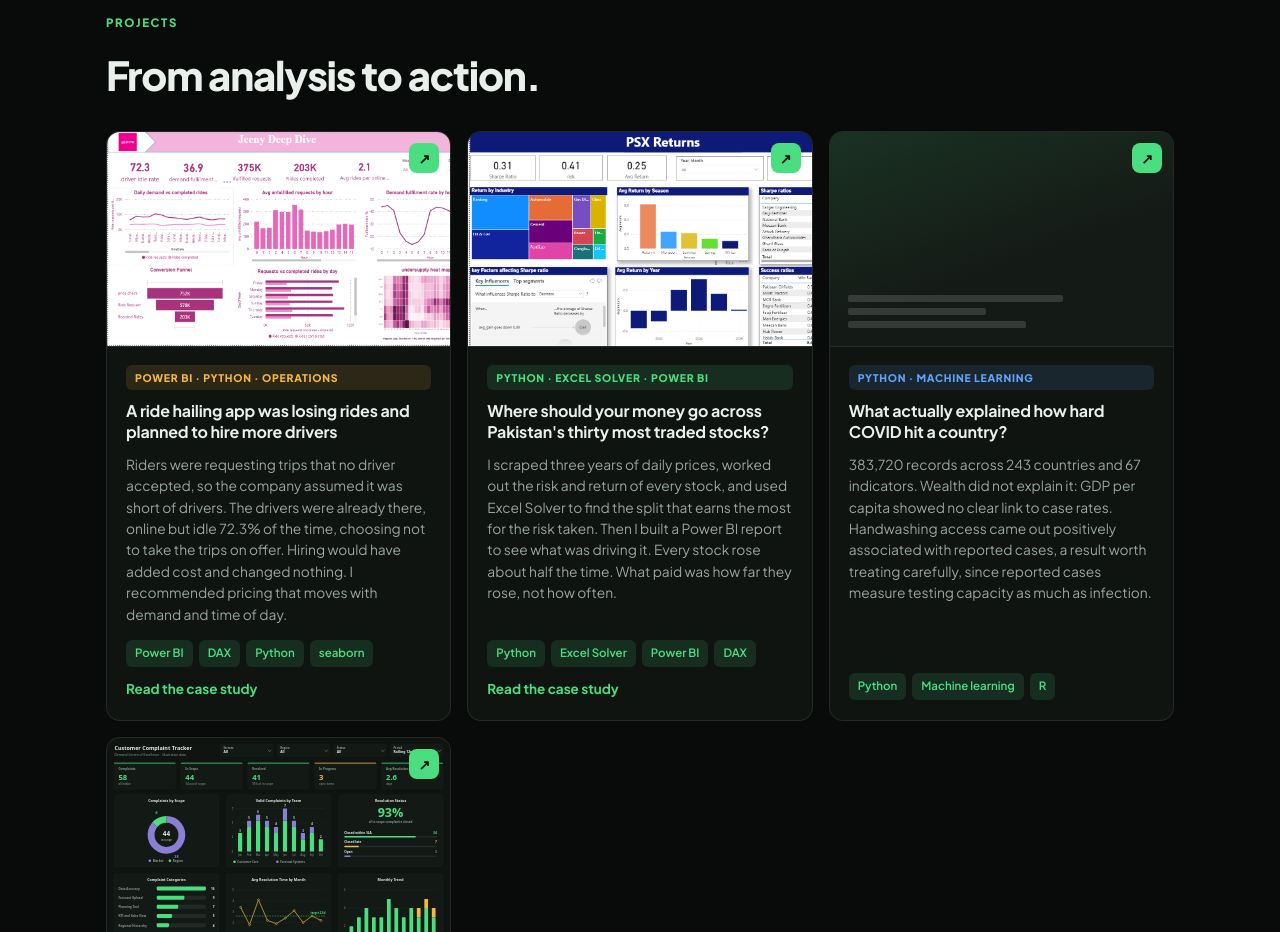
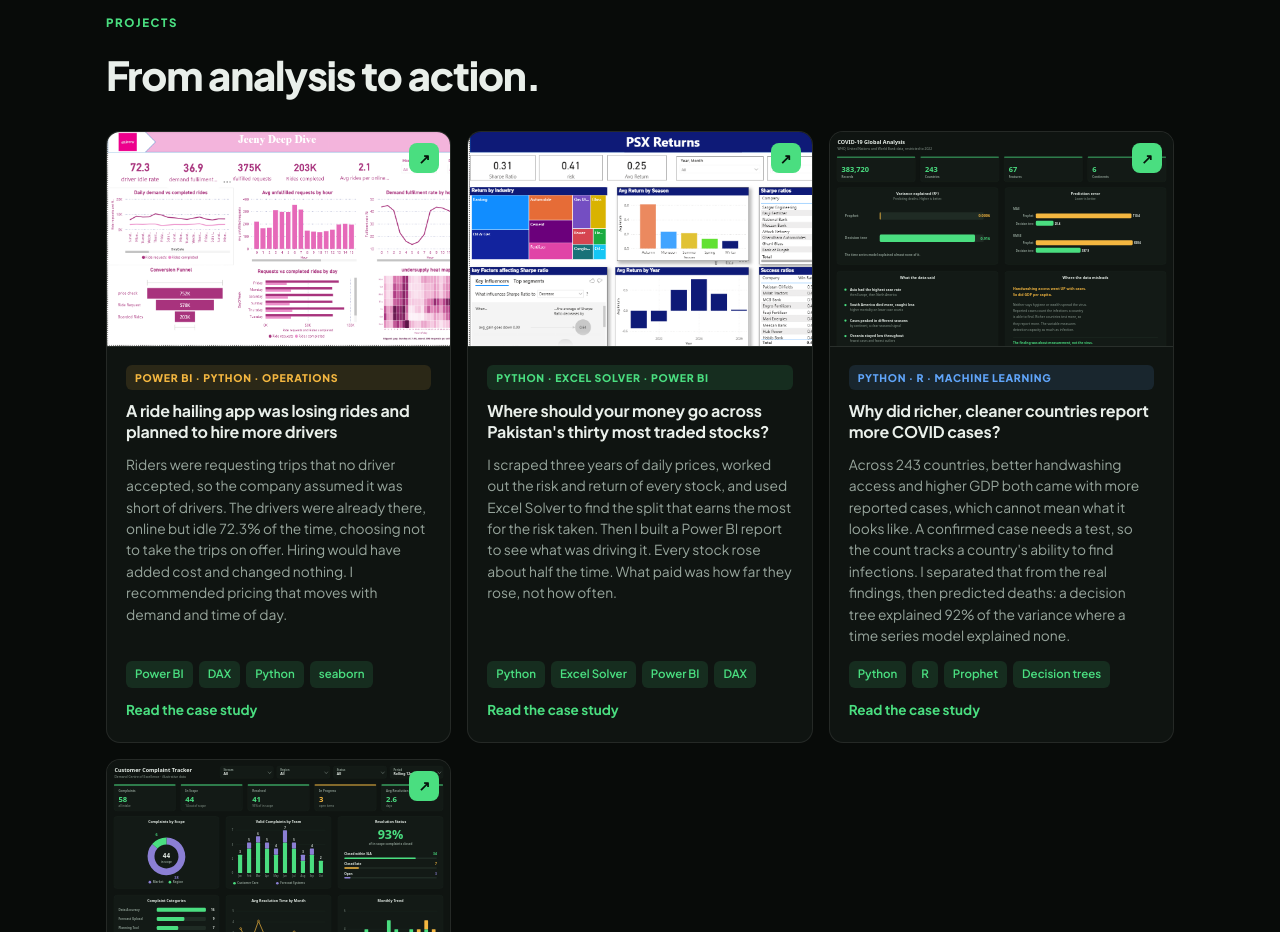
Before and after one commit to Mharis-khan/portfolio, a plain HTML site: page index.html in a window 1280 px wide. Shown: the part 3820-4752 px from the top of the page. Drawn offline with Linux system fonts and the light colour scheme.

Commit message:
Update index.html

```diff
--- a/index.html
+++ b/index.html
@@ -326,14 +326,15 @@ footer{padding:26px 0;border-top:1px solid var(--line);font-size:13px;color:var(
       </article>
       <article class="pcard">
         <div class="shot">
-          <div class="fake"><b></b><b></b><b></b></div>
-          <a class="open" href="https://github.com/Mharis-khan" target="_blank" rel="noopener" aria-label="Open COVID analysis project">&#8599;</a>
+          <img src="assets/covid-analysis.svg" alt="COVID-19 analysis summary showing dataset scale, model comparison and the testing capacity finding">
+          <a class="open" href="covid.html" aria-label="Read the COVID-19 case study">&#8599;</a>
         </div>
         <div class="pbody">
-          <span class="tag t-blue">PYTHON &middot; MACHINE LEARNING</span>
-          <h3>What actually explained how hard COVID hit a country?</h3>
-          <p>383,720 records across 243 countries and 67 indicators. Wealth did not explain it: GDP per capita showed no clear link to case rates. Handwashing access came out positively associated with reported cases, a result worth treating carefully, since reported cases measure testing capacity as much as infection.</p>
-          <div class="tools"><span>Python</span><span>Machine learning</span><span>R</span></div>
+          <span class="tag t-blue">PYTHON &middot; R &middot; MACHINE LEARNING</span>
+          <h3>Why did richer, cleaner countries report more COVID cases?</h3>
+          <p>Across 243 countries, better handwashing access and higher GDP both came with more reported cases, which cannot mean what it looks like. A confirmed case needs a test, so the count tracks a country's ability to find infections. I separated that from the real findings, then predicted deaths: a decision tree explained 92% of the variance where a time series model explained none.</p>
+          <div class="tools"><span>Python</span><span>R</span><span>Prophet</span><span>Decision trees</span></div>
+          <a href="covid.html" style="font-size:13.5px;font-weight:700">Read the case study</a>
         </div>
       </article>
       <article class="pcard">
```
